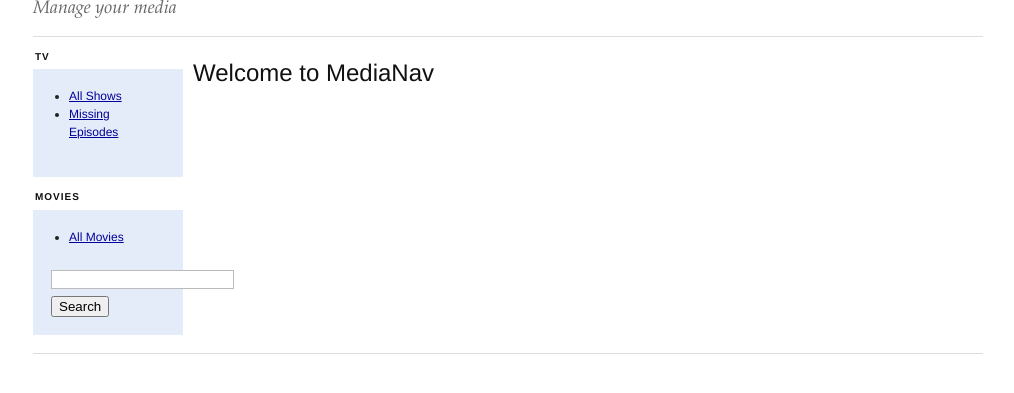
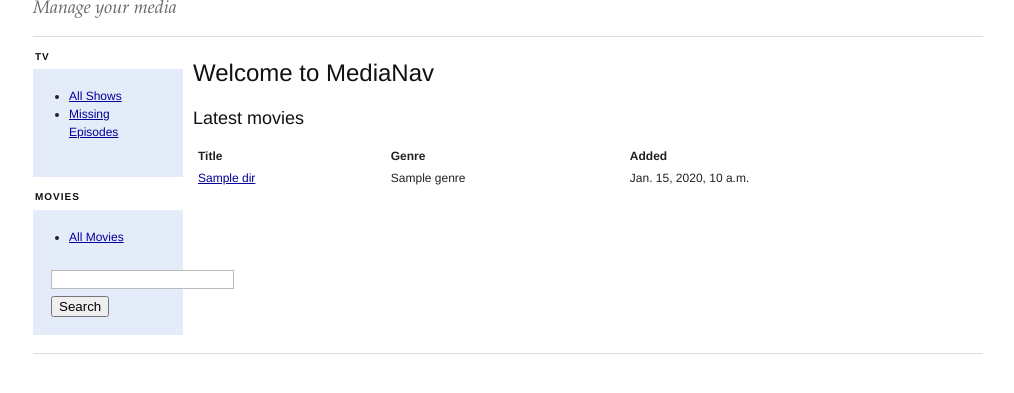
Before and after one commit to msespaz/medianav, a Django app: template server/mnav/templates/default.html in a window 1280 px wide. Shown: the part 54-447 px from the top of the page, without its empty margins (132-1146 px from the left). Run offline with Django 3.2, Linux system fonts and the light colour scheme; the template is opened without the code that fills it: most values are stand-ins (such as "Sample title", 1, 10 or a date in 2020); some libraries are stand-ins or nearby versions.

Commit message:
Changed default view to show latest movies

```diff
--- a/server/mnav/templates/default.html
+++ b/server/mnav/templates/default.html
@@ -4,4 +4,23 @@
 
 {% block content %}
 <h2>Welcome to MediaNav</h2>
+<h3>Latest movies</h3>
+<table>
+    <tr>
+        <th align=left>Title</th>
+        <th align=left>Genre</th>
+        <th align=left>Added</th>
+    </tr>
+{% for dir in movies %}
+    <tr class="{% cycle 'odd' 'even' %}">
+        <td><a href="{% url movies.views.movie_detail movie_id=dir.movie.id %}">{{ dir.format_name }}</a></td>
+        <td>
+        {% for genre in dir.movie.genres.all %}
+        {{ genre.short_name }}
+        {% endfor %}
+        </td>
+        <td>{{ dir.date_added }}</td>
+    </tr>
+{% endfor %}
+</table>
 {% endblock %}
--- a/server/mnav/views.py
+++ b/server/mnav/views.py
@@ -1,6 +1,8 @@
 # Create your views here.
 from django.shortcuts import render_to_response
 from django.template import RequestContext
+from movies.models import Movie, VideoDirectory
 
 def default(request):
+    movies = VideoDirectory.objects.all().order_by('-date_added')[:20]
     return render_to_response('default.html', locals(), context_instance=RequestContext(request))
--- a/server/movies/models.py
+++ b/server/movies/models.py
@@ -23,6 +23,10 @@ class MovieStatus(models.Model):
 
 class Genre(models.Model):
     name = models.CharField(max_length=16, blank=True)
+
+    def short_name(self):
+        """ Returns a short name for the genre """
+        return self.name[:3]
 
     def __unicode__(self):
         return self.name
@@ -138,6 +142,7 @@ class VideoDirectory(models.Model):
     movie = models.ForeignKey(Movie, blank=True, null=True)
     last_updated = models.DateTimeField(blank=True, null=True)
     ctime = models.DateTimeField(blank=True, null=True)
+    date_added = models.DateTimeField(blank=True, null=True)
 
     def get_size(self):
         total_size = 0
--- a/server/movies/utils.py
+++ b/server/movies/utils.py
@@ -32,6 +32,7 @@ def scan_directory(directory):
     except VideoDirectory.DoesNotExist:
         print "Creating new directory in database"
         videodirectory = VideoDirectory(name=movie_dir)
+        videodirectory.date_added = datetime.datetime.now()
         videodirectory.save()
 
     # Update basic fields
```
